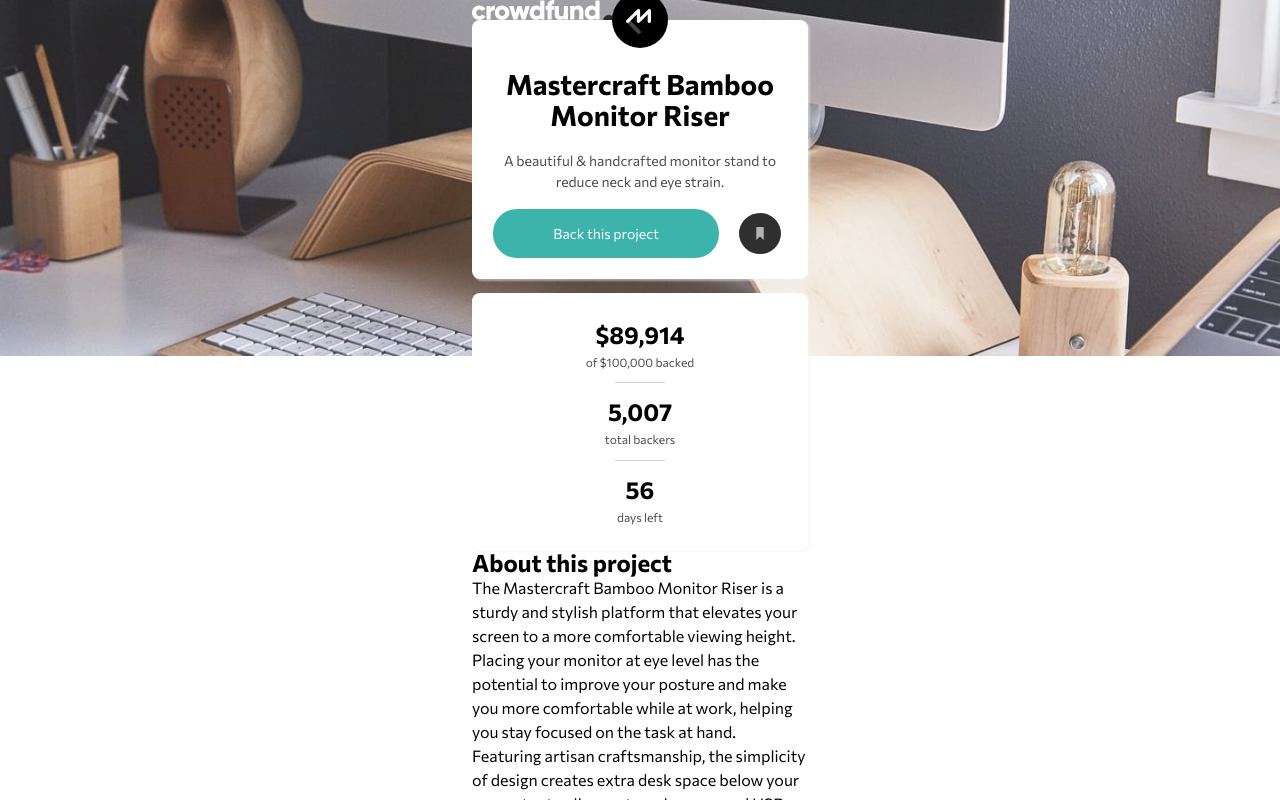
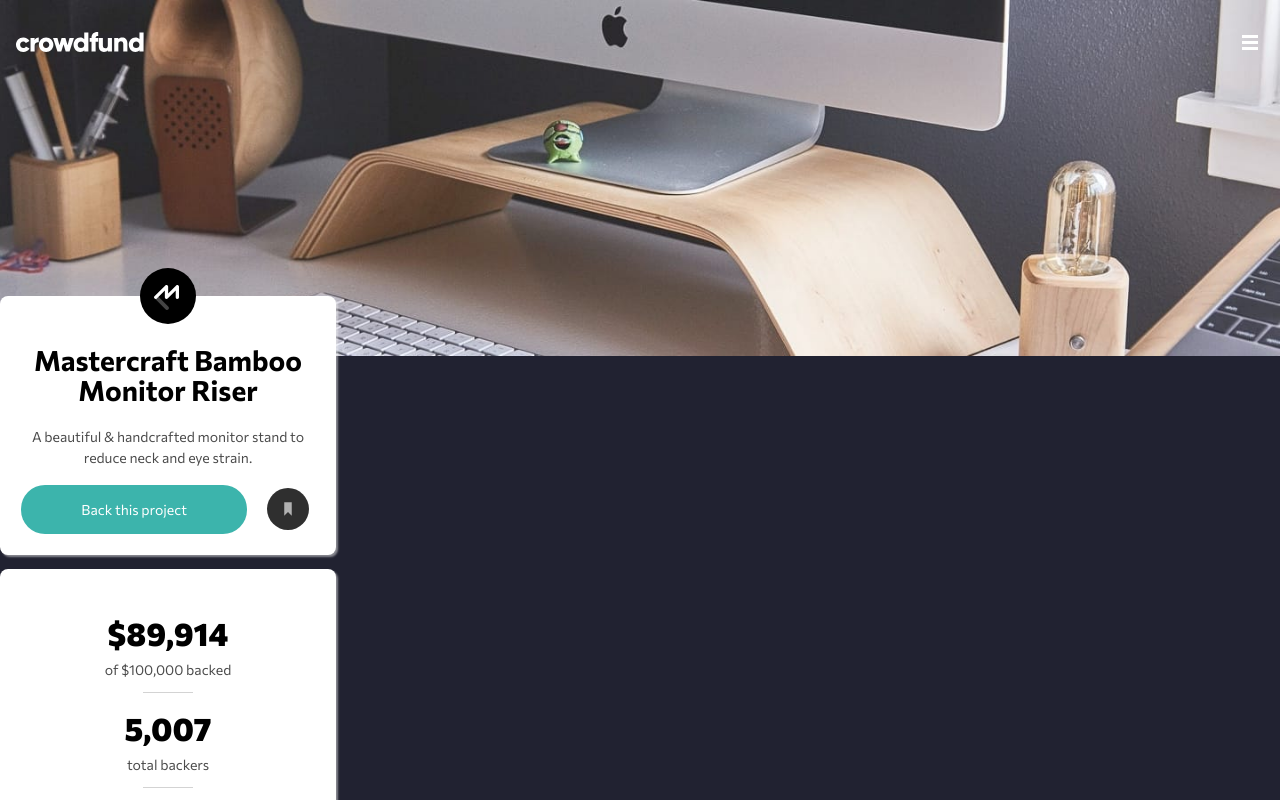
Before and after one commit to Mazz100/Crowdfunding-Product-Page, a React (Vite) app: page / in a window 1280 px wide. Shown: the top 800 px of the page. Built offline with nearby package versions, Linux system fonts and the light colour scheme.

Commit message:
Semantic and accessibility update

```diff
--- a/src/App.jsx
+++ b/src/App.jsx
@@ -1,18 +1,11 @@
 import CrowdfundMain from "./CrowdfundMain"
-import logoDesktop from './assets/images/image-hero-desktop.jpg'
-import logoMobile from './assets/images/image-hero-mobile.jpg'
-
 
 function App() {
 
 
   return (
     <>
-      <div className="wrapper">
-        <main className="main">
-          <CrowdfundMain />
-        </main>
-      </div>
+      <CrowdfundMain />
     </>
   )
 }
--- a/src/CardSelection.jsx
+++ b/src/CardSelection.jsx
@@ -3,18 +3,18 @@
 function CardSelection() {
     return (
         <>
-            <h2>About this project</h2>
+            <div className="cards-continer">
+                <h3>About this project</h3>
 
                 <p>The Mastercraft Bamboo Monitor Riser is a sturdy and stylish platform that elevates your screen
                     to a more comfortable viewing height. Placing your monitor at eye level has the potential to improve
                     your posture and make you more comfortable while at work, helping you stay focused on the task at hand.
-
+                </p>
+                <p>
                     Featuring artisan craftsmanship, the simplicity of design creates extra desk space below your computer
                     to allow notepads, pens, and USB sticks to be stored under the stand.
                 </p>
-
-
-
+            </div>
         </>
     );
 }
--- a/src/CrowdfundMain.jsx
+++ b/src/CrowdfundMain.jsx
@@ -2,14 +2,25 @@
 import Navbar from "./Navbar";
 import FundTracker from "./FundTracker";
 import CardSelection from "./CardSelection";
+import desktopBG from './assets/images/image-hero-desktop.jpg'
+import mobileBG from './assets/images/image-hero-mobile.jpg'
+
 function CrowdfundMain() {
 
     return (
         <>
-            <Navbar />
-            <Product />
-            <FundTracker />
-            <CardSelection />
+            <header>
+                <picture>
+                    <source srcSet={desktopBG} media="(min-width: 50rem)" />
+                    <img src={mobileBG} alt="" />
+                </picture>
+                <Navbar />
+            </header>
+            <main className="main">
+                <Product />
+                <FundTracker />
+                <CardSelection />
+            </main>
         </>
     );
 }
--- a/src/FundTracker.jsx
+++ b/src/FundTracker.jsx
@@ -4,21 +4,33 @@
     return (
         <>
             <div className="fund-container">
-                <p>$89,914</p>
-                <span>of $100,000 backed</span>
+                <ul>
+                    <li>
+                        <span className="fund-remain">$89,914</span>
+                    </li>
+                    <li>
+                        <span className="fund-total">of $100,000 backed</span>
+                    </li>
 
-                <div className="line"></div>
+                    <div className="line"></div>
 
-                <p>5,007</p>
-                <span>total backers</span>
+                    <li>
+                        <span className="fund-remain">5,007</span>
+                    </li>
+                    <li>
+                        <span className="fund-total">total backers</span>
+                    </li>
 
-                <div className="line"></div>
+                    <div className="line"></div>
 
-                <p>56</p>
-                <span>days left</span>
+                    <li>
+                        <span className="fund-remain">56</span>
+                    </li>
+                    <li>
+                        <span className="fund-total">days left</span>
+                    </li>
+                </ul>
             </div>
-
-            <div className="progressbar-fund"></div>
         </>
     );
 }
--- a/src/Navbar.jsx
+++ b/src/Navbar.jsx
@@ -1,19 +1,20 @@
 import crowdfundLogo from './assets/images/logo.svg'
+import hamburgerIcon from './assets/images/icon-hamburger.svg'
+import closeIcon from './assets/images/icon-close-menu.svg'
 
 function Navbar() {
-    const links =
-        [{
-            id: 1, name: 'About',
-            id: 2, name: 'Discover',
-            id: 3, name: 'Get Started',
-        }]
+
 
     return (
-        <div className='navbar-container'>
-            <img src={crowdfundLogo} alt="logo of crowdfund" />
+        <nav>
+            <a href="#" aria-label='Home'>
+                <img src={crowdfundLogo} alt="Crowdfund" />
+            </a>
 
-            <div className='navbar-menu'></div>
-        </div>
+            <button className='navbar-button' aria-label='navbar menu button'>
+                <img src={hamburgerIcon} alt="" />
+            </button>
+        </nav>
     );
 
 }
--- a/src/Product.jsx
+++ b/src/Product.jsx
@@ -4,7 +4,7 @@
     return (
         <div className="mastercraft-container">
             <div className='mastercraft-logo'>
-                <img src={logoMasterCraft} alt="logo of mastercraft" />
+                <img src={logoMasterCraft} alt="mastercraft logo" />
             </div>
 
             <div className='product-content'>
@@ -17,8 +17,8 @@
             </div>
 
             <div className='back-project'>
-                <button className='backproject-button'>Back this project</button>
-                <button className='bookmare-button'>
+                <button className='backproject-button' aria-label='back project button'>Back this project</button>
+                <button className='bookmare-button' aria-label='bookmark button'>
                     <img src={bookmark} alt="" />
                 </button>
             </div>
--- a/src/Styles/style.css
+++ b/src/Styles/style.css
@@ -93,28 +93,56 @@
 body {
   display: flex;
   flex-direction: column;
-  justify-content: end;
+  justify-content: center;
   align-items: center;
-  background-image: url(../assets/images/image-hero-mobile.jpg);
-  background-repeat: no-repeat;
-  background-position: top;
-  background-size: contain;
+  background-color: hsl(236, 20%, 16%);
   font-family: Commissioner, Arial, Helvetica, sans-serif;
 }
 
-.wrapper {
+header {
+  display: grid;
+  align-items: start;
+  grid-template-columns: repeat(1, 1fr);
+  grid-template-rows: repeat(1, 1fr);
+}
+header picture {
+  grid-area: 1/1/2/2;
+}
+
+.main {
   max-width: 21rem;
+  position: relative;
+  transform: translateY(-60px);
+}
+
+button {
+  cursor: pointer;
+}
+
+nav {
+  display: flex;
+  flex-direction: row;
+  justify-content: center;
+  align-items: center;
+  justify-content: space-between;
+  grid-area: 1/1/2/2;
+  padding: 1em;
+  margin-top: 1em;
+}
+nav .navbar-button {
+  border: none;
+  background-color: transparent;
 }
 
 .mastercraft-container {
   display: flex;
   flex-direction: column;
-  justify-content: end;
+  justify-content: center;
   align-items: center;
+  position: relative;
   background-color: white;
   border-radius: 8px;
   box-shadow: 2px 2px 2px hsla(0, 0%, 95%, 0.5);
-  position: relative;
   padding: 1.5em;
   margin-bottom: 1em;
   text-align: center;
@@ -139,7 +167,7 @@
 .back-project {
   display: flex;
   flex-direction: row;
-  justify-content: end;
+  justify-content: center;
   align-items: center;
   gap: 1em;
   width: 100%;
@@ -161,37 +189,50 @@
 
 /* ============== Product Section Finish =================*/
 .fund-container {
+  background-color: white;
+  border-radius: 8px;
+  box-shadow: 2px 2px 2px hsla(0, 0%, 95%, 0.5);
+  padding: 1.5em;
+  margin-bottom: 1.5em;
+}
+.fund-container ul {
   display: flex;
   flex-direction: column;
-  justify-content: end;
+  justify-content: center;
   align-items: center;
+  padding: 0;
+  list-style-type: none;
+  text-align: center;
+}
+.fund-container .fund-remain {
+  font-size: 2rem;
+  font-weight: 800;
+}
+.fund-container .fund-total {
+  font-size: 0.875rem;
+  opacity: 0.7;
+}
+.fund-container .line {
+  width: 50px;
+  height: 1px;
+  background-color: lightgray;
+  margin: 0.7em;
+  text-align: center;
+}
+
+/* ============== FundTracker Section Finish =============*/
+.cards-continer {
+  display: flex;
+  flex-direction: column;
+  justify-content: center;
+  align-items: center;
+  align-items: start;
+  gap: 1.5em;
   background-color: white;
   border-radius: 8px;
   box-shadow: 2px 2px 2px hsla(0, 0%, 95%, 0.5);
   padding: 1.5em;
 }
-.fund-container p {
-  font-weight: 700;
-  font-size: 1.5rem;
-}
-.fund-container span {
-  font-size: 0.75rem;
+.cards-continer p {
   opacity: 0.7;
-}
-.fund-container .line {
-  display: block;
-  width: 50px;
-  height: 1px;
-  background-color: lightgray;
-  margin: 0.7em;
-}
-
-/* ============== FundTracker Section Finish =============*/
-@media (min-width: 50rem) {
-  body {
-    background-image: url(../assets/images/image-hero-desktop.jpg);
-    background-repeat: no-repeat;
-    background-position: top;
-    background-size: contain;
-  }
 }/*# sourceMappingURL=style.css.map */
--- a/src/Styles/style.scss
+++ b/src/Styles/style.scss
@@ -1,5 +1,5 @@
 //Variables
-$body-bg-color: hsl(0, 0%, 87%);
+$body-bg-color: hsl(236, 20%, 16%);
 $primary-cyan-color-default: hsl(176, 50%, 47%);
 $primary-dark-cyan-color-activeStates: hsl(176, 72%, 28%);
 
@@ -10,7 +10,7 @@
 @mixin Flex($direction) {
     display: flex;
     flex-direction: $direction;
-    justify-content: end;
+    justify-content: center;
     align-items: center;
 
 }
@@ -25,30 +25,54 @@
 body {
     @include Flex(column);
 
-    background-image: url(../assets/images/image-hero-mobile.jpg);
-    background-repeat: no-repeat;
-    background-position: top;
-    background-size: contain;
-
+    background-color: $body-bg-color;
     font-family: Commissioner, Arial, Helvetica, sans-serif;
-
 }
 
-.wrapper {
-    max-width: 21rem;
+header {
+    display: grid;
+    align-items: start;
+    grid-template-columns: repeat(1,1fr);
+    grid-template-rows: repeat(1,1fr);
+
+    picture{
+        grid-area: 1/1/2/2;
+    }
 }
 
+.main {
+    max-width: 21rem;
+    position: relative;
+    transform: translateY(-60px);
+}
+
+//Hover state for buttons
+button {
+    cursor: pointer;
+}
+
+
 //Navbar Styling Section
-.navbar-container {
+nav {
+    @include Flex(row);
+    justify-content: space-between;
+    grid-area: 1/1/2/2;
+    padding: 1em;
+    margin-top: 1em;
 
+    .navbar-button {
+        border: none;
+        background-color: transparent;
+
+    }
 }
 
 
 //Product Styling Section
 .mastercraft-container {
     @include Flex(column);
+    position: relative;
     @include backgroundStyle();
-    position: relative;
     padding: 1.5em;
     margin-bottom: 1em;
     text-align: center;
@@ -100,36 +124,54 @@
 
 //FundTracker Styling Section
 .fund-container {
+    @include backgroundStyle();
+    padding: 1.5em;
+    margin-bottom: 1.5em;
+
+    ul {
+        @include Flex(column);
+        padding: 0;
+        list-style-type: none;
+        text-align: center;
+    }
+
+    .fund-remain {
+        font-size: 2rem;
+        font-weight: 800;
+    }
+
+    .fund-total {
+        font-size: 0.875rem;
+        opacity: 0.7;
+    }
+
+    .line {
+        width: 50px;
+        height: 1px;
+        background-color: lightgray;
+        margin: 0.7em;
+        text-align: center;
+    }
+
+}
+
+/* ============== FundTracker Section Finish =============*/
+
+//Cards Styling Sections
+.cards-continer {
     @include Flex(column);
+    align-items: start;
+    gap: 1.5em;
     @include backgroundStyle();
     padding: 1.5em;
 
     p {
-        font-weight: 700;
-        font-size: 1.5rem;
-    }
-
-    span {
-        font-size: 0.75rem;
         opacity: 0.7;
     }
 
-    .line {
-        display: block;
-        width: 50px;
-        height: 1px;
-        background-color: lightgray;
-        margin: 0.7em;
-    }
 
 }
-/* ============== FundTracker Section Finish =============*/
 
 @media (min-width: 50rem) {
-    body {
-        background-image: url(../assets/images/image-hero-desktop.jpg);
-        background-repeat: no-repeat;
-        background-position: top;
-        background-size: contain;
-    }
+
 }
```
Also changed, not shown: 1 other file (tests, documents, lock files or other folders). Lines whose indentation alone changed are shown as unchanged.
